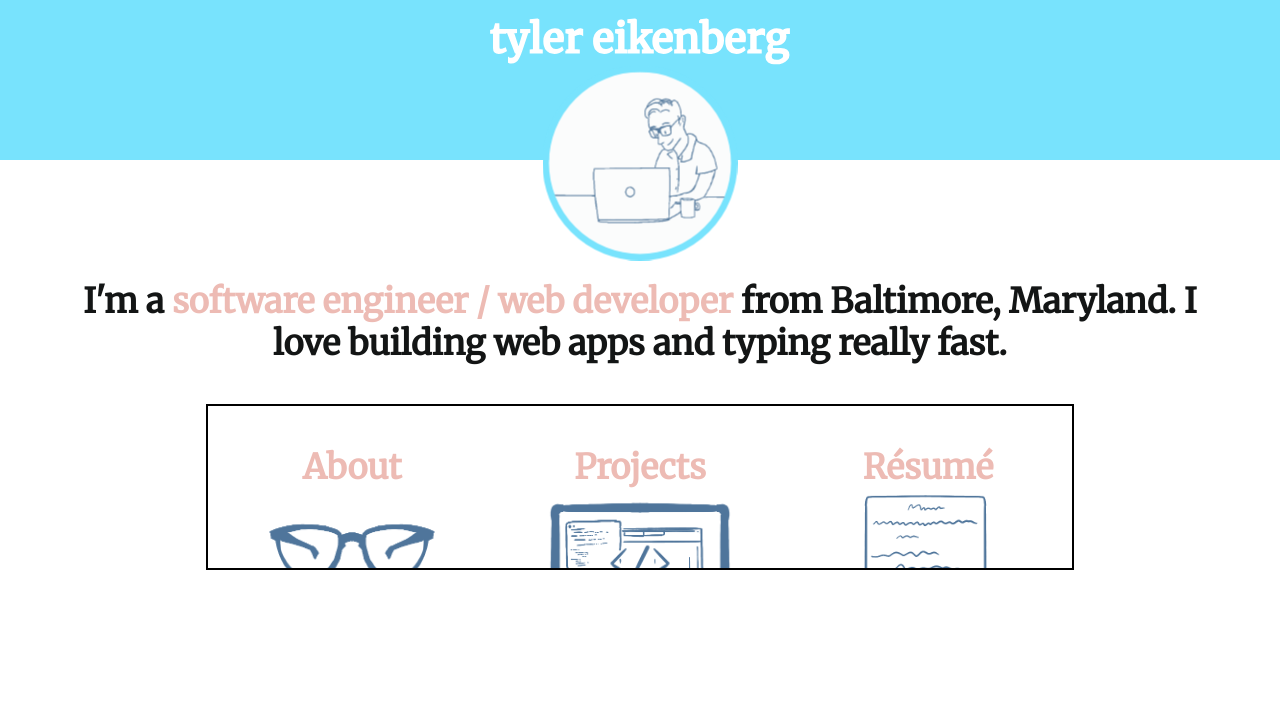
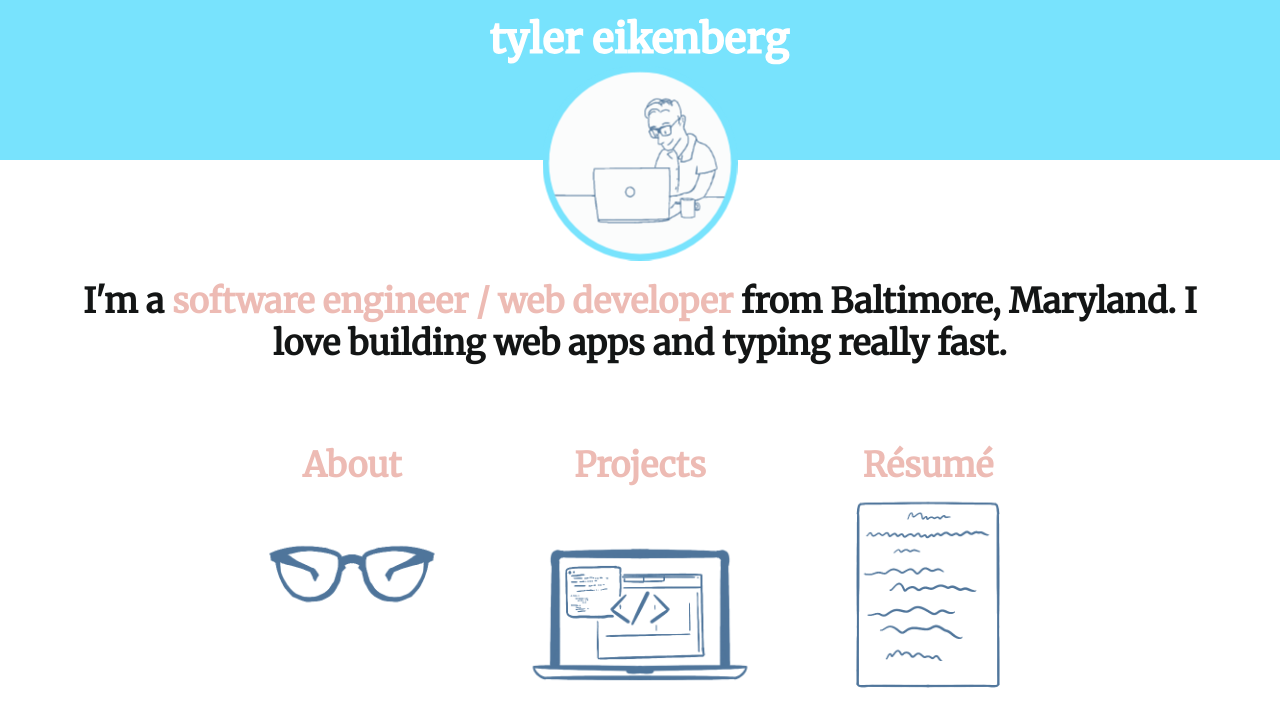
Before and after one commit to TylerEikenberg/Tyler-Eikenberg-Portfolio-Website, a React (Create React App) app: page / in a window 1280 px wide. Shown: the top 726 px of the page. Built offline with nearby package versions, Linux system fonts and the light colour scheme.

Commit message:
added redirects file

```diff
--- a/src/App.css
+++ b/src/App.css
@@ -102,7 +102,6 @@ a {
   align-items: center;
   justify-content: center;
   margin-top: 5vh;
-  border: 2px solid black;
 }
 
 @media screen and (min-width: 1024px) {
--- a/src/App.js
+++ b/src/App.js
@@ -10,6 +10,8 @@ import Icon from "@mdi/react";
 import Tyler from "./Components/Tyler/Tyler";
 import Button from "./Components/Button/Button";
 import TylerGif from "./Components/TylerGIF/TylerGIF";
+
+import { glasses, laptop, resume } from "./Assets/";
 
 function App() {
   return (
@@ -71,13 +73,13 @@ const Home = () => (
     </div>
     <div className="App-links-wrapper">
       <Link to="/about">
-        <Button image="glasses" content="About" />
+        <Button image={glasses} content="About" />
       </Link>
       <Link to="/projects">
-        <Button image="laptop" content="Projects" />
+        <Button image={laptop} content="Projects" />
       </Link>
       <Link to="/resume">
-        <Button image="resume" content="Résumé" />
+        <Button image={resume} content="Résumé" />
       </Link>
     </div>
   </div>
--- /dev/null
+++ b/src/Assets/index.js
@@ -0,0 +1,5 @@
+import glasses from "./myglasses.png";
+import laptop from "./laptopcode.png";
+import resume from "./resume.png";
+
+export { glasses, laptop, resume };
--- a/src/Components/Button/Button.css
+++ b/src/Components/Button/Button.css
@@ -1,34 +1,31 @@
 .button-wrapper {
+  position: relative;
   display: flex;
   flex-direction: column;
-  justify-content: center;
+  justify-content: space-between;
   align-items: center;
   margin-top: 5vh;
   transition: transform 0.5s;
-  padding-bottom: 10vh;
   width: 18rem;
   background-repeat: no-repeat;
   background-size: cover;
 }
-.button-wrapper h1 {
+.Button-name {
+  position: absolute;
   color: #edbbb4;
   font-size: calc(10px + 3vmin);
   font-family: "Merriweather", serif;
+  /* border: 1px solid black; */
 }
-.glasses {
-  background-image: url("../../Assets/myglasses.png");
-  background-position-y: -3vh;
+.Button-image {
+  /* position: absolute; */
+  max-width: 100%;
+  /* margin-top: 8vh; */
 }
-.laptop {
-  background-image: url("../../Assets/laptopcode.png");
-  background-position-y: -6vh;
+.Résumé {
+  /* border: 1px solid black; */
 }
-.resume {
-  background-image: url("../../Assets/resume.png");
-  background-size: 85%;
-  background-position-y: 0vh;
-  background-position-x: 1.5vw;
-}
+
 .button-wrapper:hover {
   transform: scale(1.1);
 }
--- a/src/Components/Button/Button.js
+++ b/src/Components/Button/Button.js
@@ -3,9 +3,11 @@ import "./Button.css";
 
 const Button = props => {
   let { content, image } = props;
+  let resumeClassName = image === "resume" ? "Button-resume-image" : null;
   return (
-    <div className={`button-wrapper ${image}`}>
-      <h1>{content}</h1>
+    <div className={`button-wrapper ${content}`}>
+      <h1 className="Button-name">{content}</h1>
+      <img className="Button-image" src={image} alt="oopsy" />
     </div>
   );
 };
```
Also changed, not shown: 1 other file (tests, documents, lock files or other folders).
